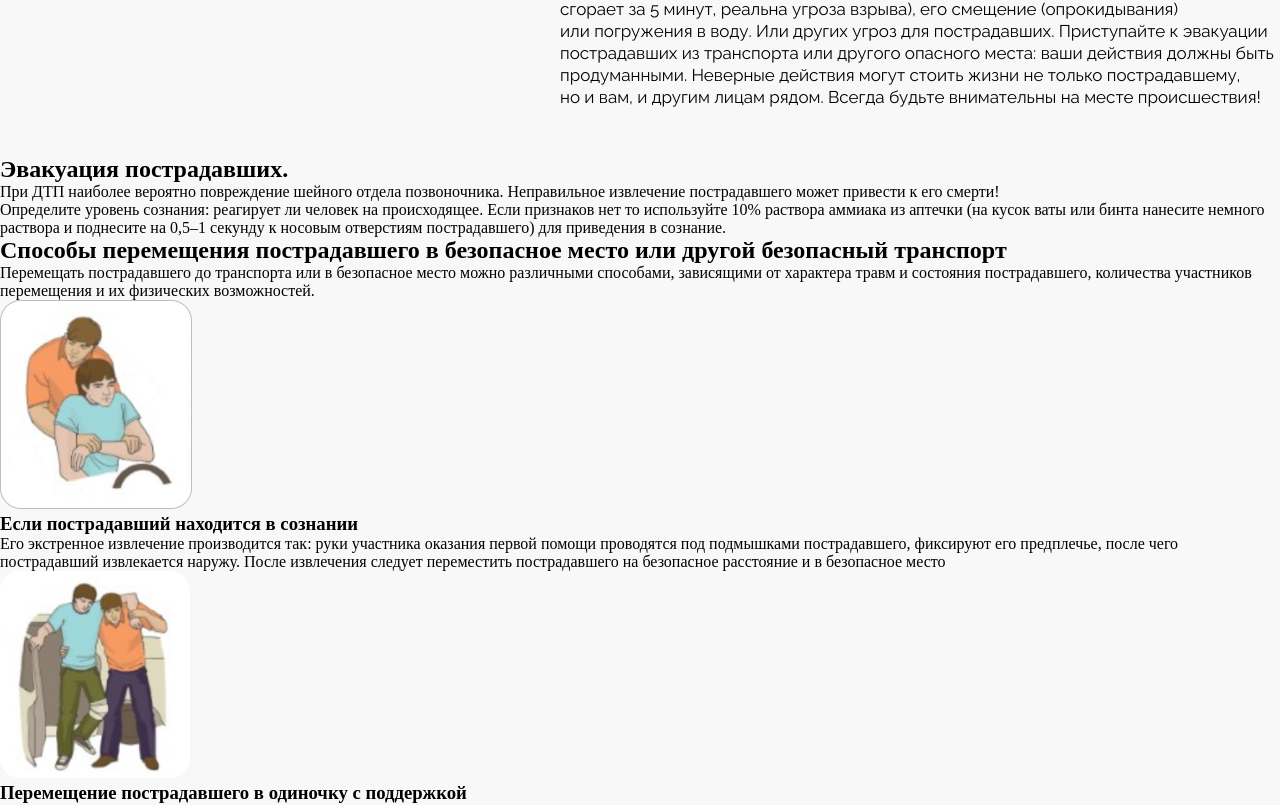
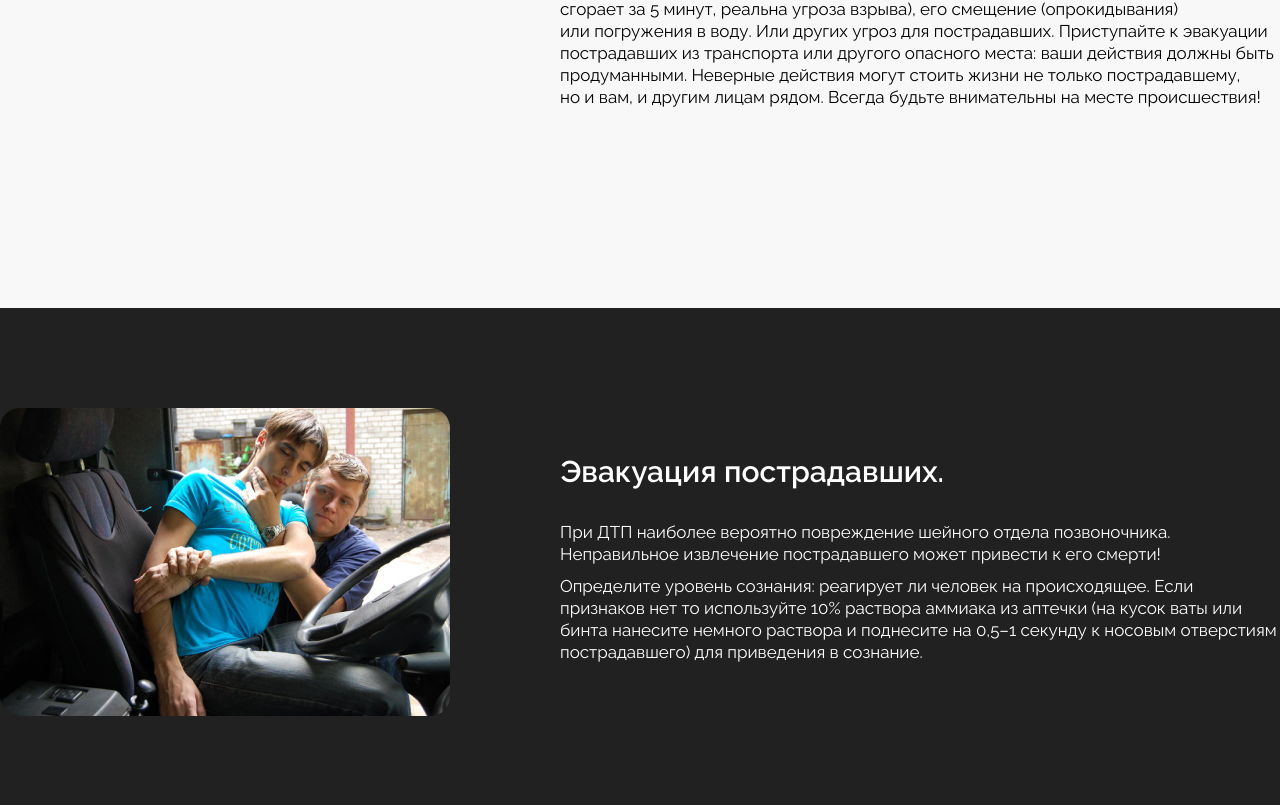
Before and after one commit to redskyby/for_igor, a React (Create React App) app: page /medicalSupport in a window 1280 px wide. Shown: the part 1913-2718 px from the top of the page. Built offline with nearby package versions, Linux system fonts and the light colour scheme.

Commit message:
add style in MedicalSupport.js

```diff
--- a/src/components/medicalSupport/MedicalSupport.css
+++ b/src/components/medicalSupport/MedicalSupport.css
@@ -89,4 +89,78 @@
   margin-bottom: 10px;
 }
 
+.second_section_MedicalSupport {
+  width: 100%;
+  height: 100%;
+  background-color: #212121;
+  margin-top: 170px;
+  padding-top: 100px;
+  padding-bottom: 100px;
+}
+.second_section_MedicalSupport_block {
+  display: flex;
+  flex-direction: row;
+  flex-wrap: wrap;
+  justify-content: space-between;
+  align-items: center;
+  width: 100%;
+}
+.second_section_MedicalSupport_block_img {
+  max-width: 450px;
+  width: 100%;
+  max-height: 308px;
+  height: 100%;
+}
+.second_section_MedicalSupport_block_img img {
+  width: 100%;
+  height: 100%;
+}
+.second_section_MedicalSupport_block_text {
+  max-width: 720px;
+  width: 100%;
+  height: 100%;
+  margin: 0;
+}
+.second_section_MedicalSupport_block_text h2 {
+  font-family: Raleway, sans-serif;
+  font-size: 30px;
+  font-weight: 600;
+  line-height: 39px;
+  letter-spacing: 0em;
+  text-align: left;
+  color: #FFFFFF;
+  margin-bottom: 30px;
+}
+.second_section_MedicalSupport_block_text p {
+  font-family: Raleway, sans-serif;
+  font-size: 17px;
+  font-weight: 400;
+  line-height: 22px;
+  letter-spacing: 0em;
+  text-align: left;
+  color: #FFFFFF;
+  margin-bottom: 10px;
+}
+
+.third_section_ForMedicalSupport {
+  display: flex;
+  flex-direction: column;
+  align-items: flex-end;
+  max-width: 970px;
+  width: 100%;
+}
+.third_section_ForMedicalSupport_main_title {
+  max-width: 740px;
+  width: 100%;
+}
+.third_section_ForMedicalSupport_main_title h2 {
+  font-family: Raleway, sans-serif;
+  font-size: 30px;
+  font-weight: 600;
+  line-height: 39px;
+  letter-spacing: 0em;
+  text-align: left;
+  color: #000000;
+}
+
 /*# sourceMappingURL=MedicalSupport.css.map */
--- a/src/components/medicalSupport/MedicalSupport.js
+++ b/src/components/medicalSupport/MedicalSupport.js
@@ -6,6 +6,7 @@ import img1 from "../../utils/img/img_MedicalSupport/s1/img01.png";
 import img2 from "../../utils/img/img_MedicalSupport/s1/img02.png";
 import img3 from "../../utils/img/img_MedicalSupport/s1/img03.png";
 import img4 from "../../utils/img/img_MedicalSupport/s1/img04.png";
+import img5 from "../../utils/img/img_MedicalSupport/s2/image92.png";
 
 function MedicalSupport() {
     return (
@@ -79,25 +80,35 @@ function MedicalSupport() {
                     </ol>
                 </div>
             </section>
-            <section className="containerForMedicalSupport ыусщтв_ыусешщт">
-                <div>
-                    <img src="" alt=""/>
-                </div>
-                <div>
-                    <h2>Эвакуация пострадавших.</h2>
-                    <div>
-                        <p>При ДТП наиболее вероятно повреждение шейного отдела позвоночника. Неправильное извлечение
-                            пострадавшего может привести к его смерти!</p>
-                        <p> Определите уровень сознания: реагирует ли человек на происходящее. Если признаков нет то
-                            используйте 10% раствора аммиака из аптечки (на кусок ваты или бинта нанесите немного
-                            раствора и поднесите на 0,5–1 секунду к носовым отверстиям пострадавшего) для приведения в
-                            сознание.</p>
+            <section className="second_section_MedicalSupport">
+                <div className="containerForMedicalSupport">
+                    <div className="second_section_MedicalSupport_block">
 
+                        <div className="second_section_MedicalSupport_block_img">
+                            <img src={img5} alt="MedicalSupport"/>
+                        </div>
+                        <div className="containerForMedicalSupport second_section_MedicalSupport_block_text">
+                            <h2>Эвакуация пострадавших.</h2>
+                            <div>
+                                <p>При ДТП наиболее вероятно повреждение шейного отдела позвоночника. Неправильное
+                                    извлечение
+                                    пострадавшего может привести к его смерти!</p>
+                                <p> Определите уровень сознания: реагирует ли человек на происходящее. Если признаков
+                                    нет то
+                                    используйте 10% раствора аммиака из аптечки (на кусок ваты или бинта нанесите
+                                    немного
+                                    раствора и поднесите на 0,5–1 секунду к носовым отверстиям пострадавшего) для
+                                    приведения
+                                    в
+                                    сознание.</p>
+
+                            </div>
+                        </div>
                     </div>
                 </div>
             </section>
-            <section className="containerForMedicalSupport">
-                <div>
+            <section className="containerForMedicalSupport third_section_ForMedicalSupport">
+                <div className="third_section_ForMedicalSupport_main_title">
                     <h2>Способы перемещения пострадавшего в безопасное место или другой безопасный транспорт</h2>
                     <p>Перемещать пострадавшего до транспорта или в безопасное место можно различными способами,
                         зависящими от характера травм и состояния пострадавшего, количества участников перемещения и их
--- a/src/components/medicalSupport/MedicalSupport.scss
+++ b/src/components/medicalSupport/MedicalSupport.scss
@@ -1,22 +1,24 @@
 @import "../../utils/variables";
 
-.containerForMedicalSupport{
+.containerForMedicalSupport {
   max-width: 1290px;
   width: 100%;
   margin: 0 auto;
 }
 
-.first_section_MedicalSupport{
+.first_section_MedicalSupport {
   display: flex;
   flex-direction: row;
   flex-wrap: wrap;
   justify-content: space-between;
   margin-top: 45px;
-  &_left{
+
+  &_left {
     max-width: 520px;
     width: 100%;
-    &_text{
-        h1 , h2{
+
+    &_text {
+      h1, h2 {
         font-family: $font-family, sans-serif;
         font-size: 42px;
         font-weight: 600;
@@ -24,18 +26,21 @@
         text-align: left;
         color: #212121;
       }
-      h2{
+
+      h2 {
         margin-top: 10px;
         font-size: 30px;
         line-height: 39px;
       }
     }
-    &_imgs{
+
+    &_imgs {
       margin-top: 90px;
       display: flex;
       flex-direction: column;
       align-items: flex-start;
-      img{
+
+      img {
         max-width: 410px;
         width: 100%;
         max-height: 230px;
@@ -44,14 +49,17 @@
       }
     }
   }
-  &_right{
+
+  &_right {
     max-width: 720px;
     width: 100%;
-    &_list{
+
+    &_list {
       list-style-type: decimal;
       color: #019C01;
       font-family: Raleway, sans-serif;
-      li span{
+
+      li span {
         display: block;
         font-family: $font-family, sans-serif;
         font-size: 17px;
@@ -60,7 +68,8 @@
         text-align: left;
         color: #000000;
         margin-bottom: 10px;
-        h3{
+
+        h3 {
           display: inline;
           font-family: $font-family, sans-serif;
           font-size: 17px;
@@ -70,16 +79,20 @@
           color: #000000;
         }
       }
-      li{
+
+      li {
         margin-bottom: 30px;
       }
-      &_list{
+
+      &_list {
         margin-left: 30px;
         list-style-type: disc;
+
         li {
           margin-bottom: 0px;
         }
-        &_text{
+
+        &_text {
           font-family: $font-family, sans-serif;
           font-size: 17px;
           font-weight: 400;
@@ -92,3 +105,87 @@
     }
   }
 }
+
+.second_section_MedicalSupport {
+  width: 100%;
+  height: 100%;
+  background-color: #212121;
+  margin-top: 170px;
+  padding-top: 100px;
+  padding-bottom: 100px;
+
+  &_block {
+    display: flex;
+    flex-direction: row;
+    flex-wrap: wrap;
+    justify-content: space-between;
+    align-items: center;
+    width: 100%;
+
+    &_img {
+      max-width: 450px;
+      width: 100%;
+      max-height: 308px;
+      height: 100%;
+
+      img {
+        width: 100%;
+        height: 100%;
+      }
+    }
+
+    &_text {
+      max-width: 720px;
+      width: 100%;
+      height: 100%;
+      margin: 0;
+
+      h2 {
+        font-family: $font-family, sans-serif;
+        font-size: 30px;
+        font-weight: 600;
+        line-height: 39px;
+        letter-spacing: 0em;
+        text-align: left;
+        color: #FFFFFF;
+        margin-bottom: 30px;
+      }
+
+      p {
+        font-family: $font-family, sans-serif;
+        font-size: 17px;
+        font-weight: 400;
+        line-height: 22px;
+        letter-spacing: 0em;
+        text-align: left;
+        color: #FFFFFF;
+        margin-bottom: 10px;
+      }
+    }
+  }
+}
+
+.third_section_ForMedicalSupport {
+  display: flex;
+  flex-direction: column;
+  align-items: flex-end;
+  max-width: 970px;
+  width: 100%;
+
+  &_main_title {
+    max-width: 740px;
+    width: 100%;
+    h2 {
+      font-family: $font-family, sans-serif;
+      font-size: 30px;
+      font-weight: 600;
+      line-height: 39px;
+      letter-spacing: 0em;
+      text-align: left;
+      color: #000000;
+    }
+    P{
+
+    }
+  }
+}
```
Also changed, not shown: src/utils/img/img_MedicalSupport/s2/image92.png (added). Lines whose indentation alone changed are shown as unchanged.
